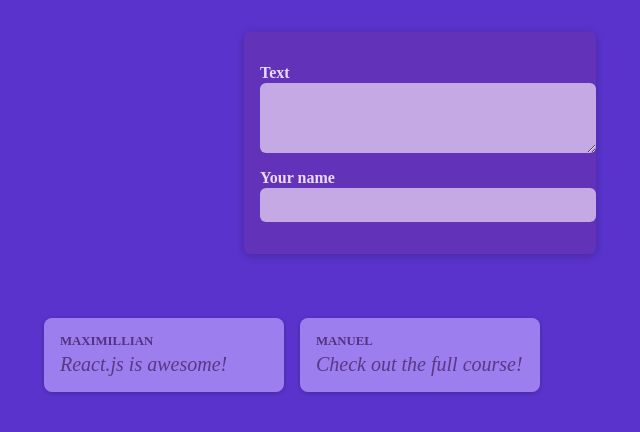
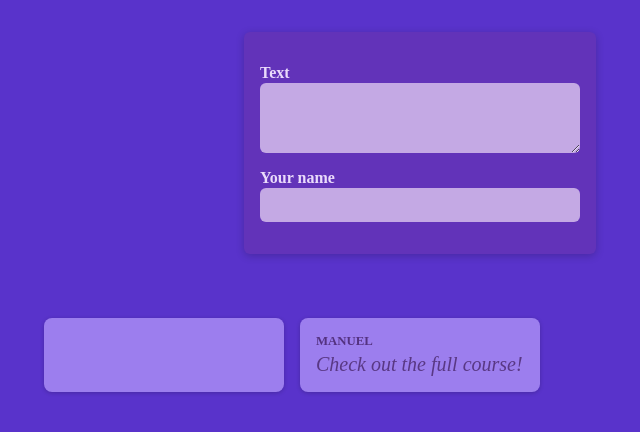
Before and after one commit to UmitKok1/react-crash-course, a React (Vite) app: page / in a window 1280 px wide. Shown: the top 432 px of the page, without its empty margins (220-860 px from the left). Built offline with nearby package versions, Linux system fonts and the light colour scheme.

Commit message:
Add dynamic state handling for posts in PostsList component.

```diff
--- a/src/components/NewPost.jsx
+++ b/src/components/NewPost.jsx
@@ -1,22 +1,16 @@
 import { useState } from 'react';
 import classes from './NewPost.module.css';
 
-function NewPost() {
-    const [enteredBody,setEnteredBody] =useState('');
-
-    function changeBodyHandler(event) {
-        setEnteredBody(event.target.value);
-    }
+function NewPost(props) {
     return (
         <form className={classes.form}>
             <p>
                 <label htmlFor="body">Text</label>
-                <textarea id="body" required rows={3} onChange={changeBodyHandler} />
+                <textarea id="body" required rows={3} onChange={props.onBodyChange} />
             </p>
-            <p>{enteredBody}</p>
             <p>
                 <label htmlFor="name">Your name</label>
-                <input type="text" id="name" required />
+                <input type="text" id="name" required onChange={props.onAuthorChange} />
             </p>
         </form>
     );
--- a/src/components/NewPost.module.css
+++ b/src/components/NewPost.module.css
@@ -17,7 +17,7 @@
   .form input,
   .form textarea {
     display: block;
-    width: 100%;
+    width: 95%;
     font: inherit;
     padding: 0.5rem;
     border-radius: 6px;
--- a/src/components/PostsList.jsx
+++ b/src/components/PostsList.jsx
@@ -1,12 +1,23 @@
+import { useState } from "react";
 import NewPost from "./NewPost";
 import Post from "./Post";
 import classes from './PostsList.module.css';
 function PostsList() {
+    const [enteredBody, setEnteredBody] = useState('');
+    const [enteredAuthor, setEnteredAuthor] = useState('');
+
+    function bodyChangeHandler(event) {
+        setEnteredBody(event.target.value);
+    }
+
+    function authorChangeHandler(event) {
+        setEnteredAuthor(event.target.value);
+    }
     return (
         <>
-            <NewPost />
+            <NewPost onBodyChange={bodyChangeHandler} onAuthorChange={authorChangeHandler} />
             <ul className={classes.posts}>
-                <Post author="Maximillian" body="React.js is awesome!" />
+                <Post author={enteredAuthor} body={enteredBody} />
                 <Post author="Manuel" body="Check out the full course!" />
             </ul>
         </>
```
